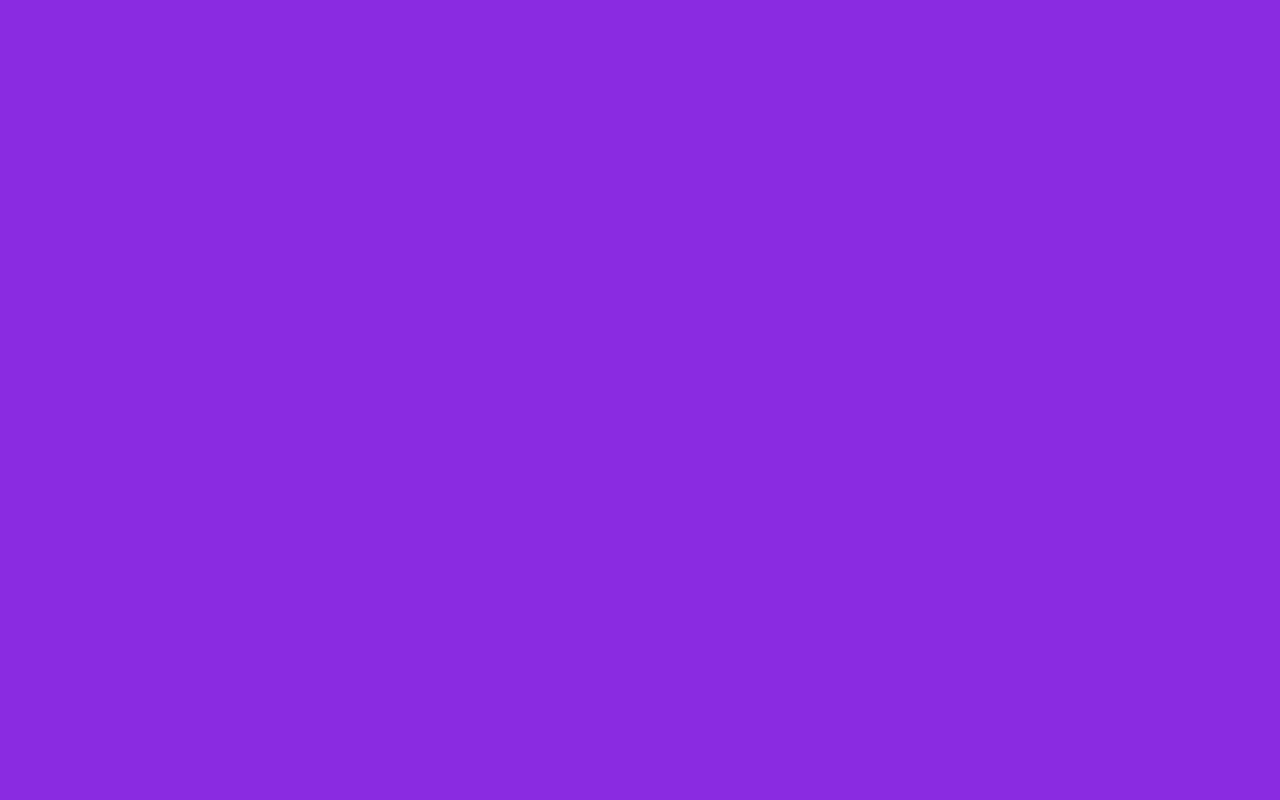
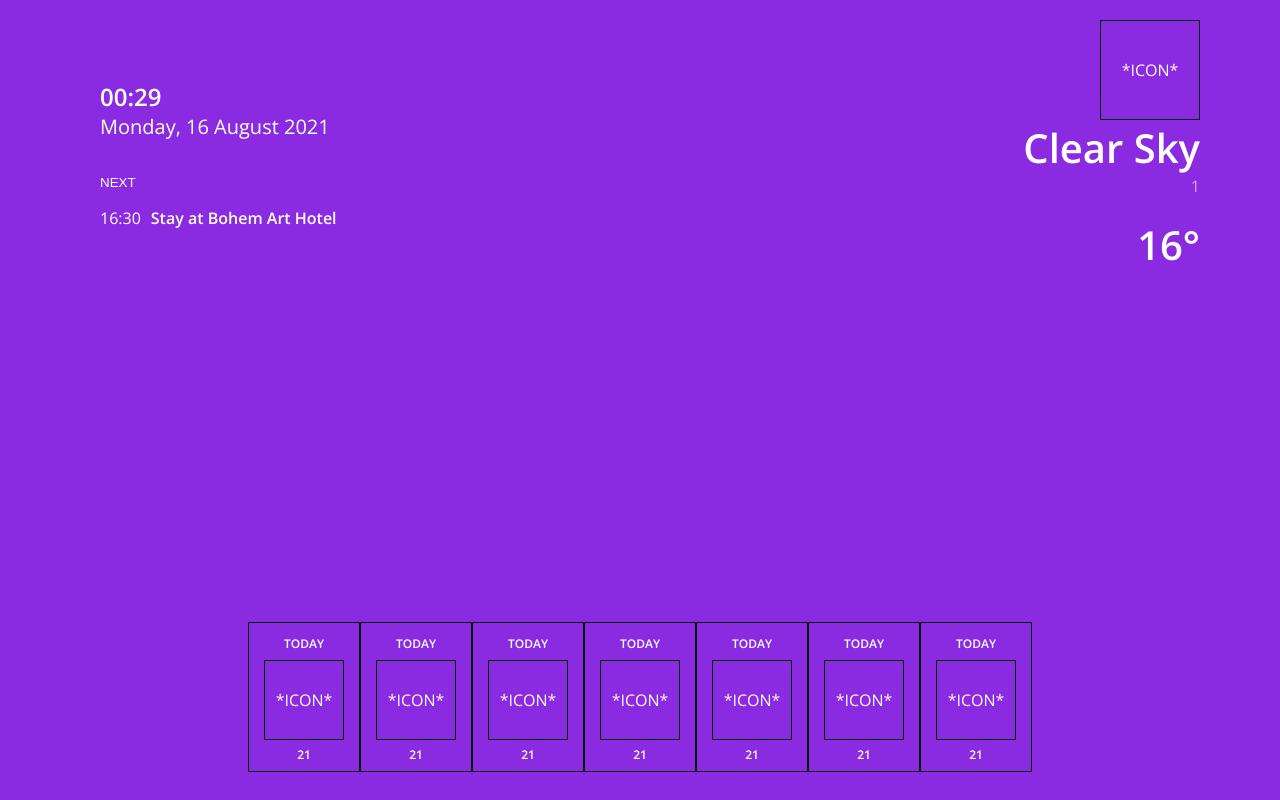
Before and after one commit to Thoromuerte/weather-app, a React (Create React App) app: page /1 in a window 1280 px wide. Built offline with nearby package versions, Linux system fonts and the light colour scheme.

Commit message:
feat: add styles for WeathePage

```diff
--- a/src/pages/WeatherPage/WeatherPage.tsx
+++ b/src/pages/WeatherPage/WeatherPage.tsx
@@ -1,16 +1,79 @@
 import * as React from 'react';
 import { useParams } from 'react-router-dom';
 
+import './weatherPage.css';
+
 export const WeatherPage = (): JSX.Element => {
-  const params = useParams<{ city:string }>();
+  const params = useParams<{ city: string }>();
 
   // eslint-disable-next-line no-console
   console.log(params);
 
   // {params.city}
   return (
-    <div>
-      <div className=""></div>
+    <div className="weather-page">
+      <div className="weather-page-top">
+        <div className="top-left">
+          <div className="time-date">
+            <span className="time">00:29</span>
+            <span className="date">Monday, 16 August 2021</span>
+          </div>
+          <div className="todo-list">
+            <button type="button" className="button-next">
+              NEXT
+            </button>
+            <div className="item-list">
+              <span className="item-time">16:30</span>
+              <span className="item-text">Stay at Bohem Art Hotel</span>
+            </div>
+          </div>
+        </div>
+        <div className="city-weather">
+          <div className="weather-icon">*ICON*</div>
+          <span className="weather-state">Clear Sky</span>
+          <span className="location">{params.city}</span>
+          <span className="temperature">16°</span>
+        </div>
+      </div>
+      {/* <div className="weather-page-bottom"> */}
+      <div className="weekline">
+        <div className="day">
+          <span className="weekday">TODAY</span>
+          <div className="day-weather-icon">*ICON*</div>
+          <span className="day-temperature">21</span>
+        </div>
+        <div className="day">
+          <span className="weekday">TODAY</span>
+          <div className="day-weather-icon">*ICON*</div>
+          <span className="day-temperature">21</span>
+        </div>
+        <div className="day">
+          <span className="weekday">TODAY</span>
+          <div className="day-weather-icon">*ICON*</div>
+          <span className="day-temperature">21</span>
+        </div>
+        <div className="day">
+          <span className="weekday">TODAY</span>
+          <div className="day-weather-icon">*ICON*</div>
+          <span className="day-temperature">21</span>
+        </div>
+        <div className="day">
+          <span className="weekday">TODAY</span>
+          <div className="day-weather-icon">*ICON*</div>
+          <span className="day-temperature">21</span>
+        </div>
+        <div className="day">
+          <span className="weekday">TODAY</span>
+          <div className="day-weather-icon">*ICON*</div>
+          <span className="day-temperature">21</span>
+        </div>
+        <div className="day">
+          <span className="weekday">TODAY</span>
+          <div className="day-weather-icon">*ICON*</div>
+          <span className="day-temperature">21</span>
+        </div>
+      </div>
+      {/* </div> */}
     </div>
   );
 };
--- /dev/null
+++ b/src/pages/WeatherPage/weatherPage.css
@@ -0,0 +1,144 @@
+.weather-page {
+  display: flex;
+  flex-direction: column;
+  padding: 20px 80px;
+  max-height: 100%;
+}
+
+.weather-page-top {
+  display: flex;
+  justify-content: space-between;
+}
+
+/* TOP LEFT */
+
+.top-left {
+  margin-top: 60px;
+}
+
+.time-date {
+  display: flex;
+  flex-direction: column;
+  padding-left: 20px;
+  padding-bottom: 10px;
+}
+
+.time {
+  font-size: 24px;
+  font-weight: 600;
+}
+
+.date {
+  font-size: 20px;
+  font-weight: 400;
+}
+
+.todo-list {
+  padding-left: 20px;
+  padding-top: 20px;
+}
+
+.button-next {
+  margin-bottom: 16px;
+  border: none;
+  background-color: transparent;
+  outline: none;
+  color: white;
+  cursor: pointer;
+  font-weight: 400;
+  padding-left: 0px;
+}
+
+.item-time {
+  font-weight: 400;
+}
+
+.item-text {
+  margin-left: 10px;
+  font-weight: 600;
+}
+
+/* TOP RIGHT */
+
+.city-weather {
+  display: flex;
+  flex-direction: column;
+  text-align: right;
+}
+
+.weather-icon {
+  height: 100px;
+  width: 100px;
+  border: 1px solid black;
+  margin-left: auto;
+  display: flex;
+  align-items: center;
+  justify-content: center;
+}
+
+.weather-state {
+  font-size: 40px;
+  font-weight: 600;
+}
+
+.location {
+  color: rgba(255, 255, 255, 0.6);
+}
+
+.temperature {
+  margin-top: 20px;
+  font-size: 40px;
+  font-weight: 600;
+}
+
+/* BOTTOM LINE */
+
+.weather-page-bottom {
+  display: flex;
+}
+
+.weekline {
+  display: flex;
+  /* width: 100%; */
+  justify-content: center;
+  margin-top: 350px;
+  margin-left: 15%;
+  margin-right: 15%;
+}
+
+.day {
+  display: flex;
+  flex-direction: column;
+  border: 1px solid black;
+  height: 150px;
+  width: 120px;
+  text-align: center;
+}
+
+.day:hover {
+  background: linear-gradient(to top, rgba(255, 255, 255, 0.25), rgba(255, 255, 255, 0));
+}
+
+.weekday {
+  padding-top: 12px;
+  padding-bottom: 8px;
+  font-size: 12px;
+  font-weight: 600;
+}
+
+.day-weather-icon {
+  border: 1px solid black;
+  height: 80px;
+  width: 80px;
+  margin-left: auto;
+  margin-right: auto;
+  display: flex;
+  justify-content: center;
+  align-items: center;
+}
+
+.day-temperature {
+  font-size: 12px;
+  font-weight: 600;
+  margin-top: 6px;
+}
```
